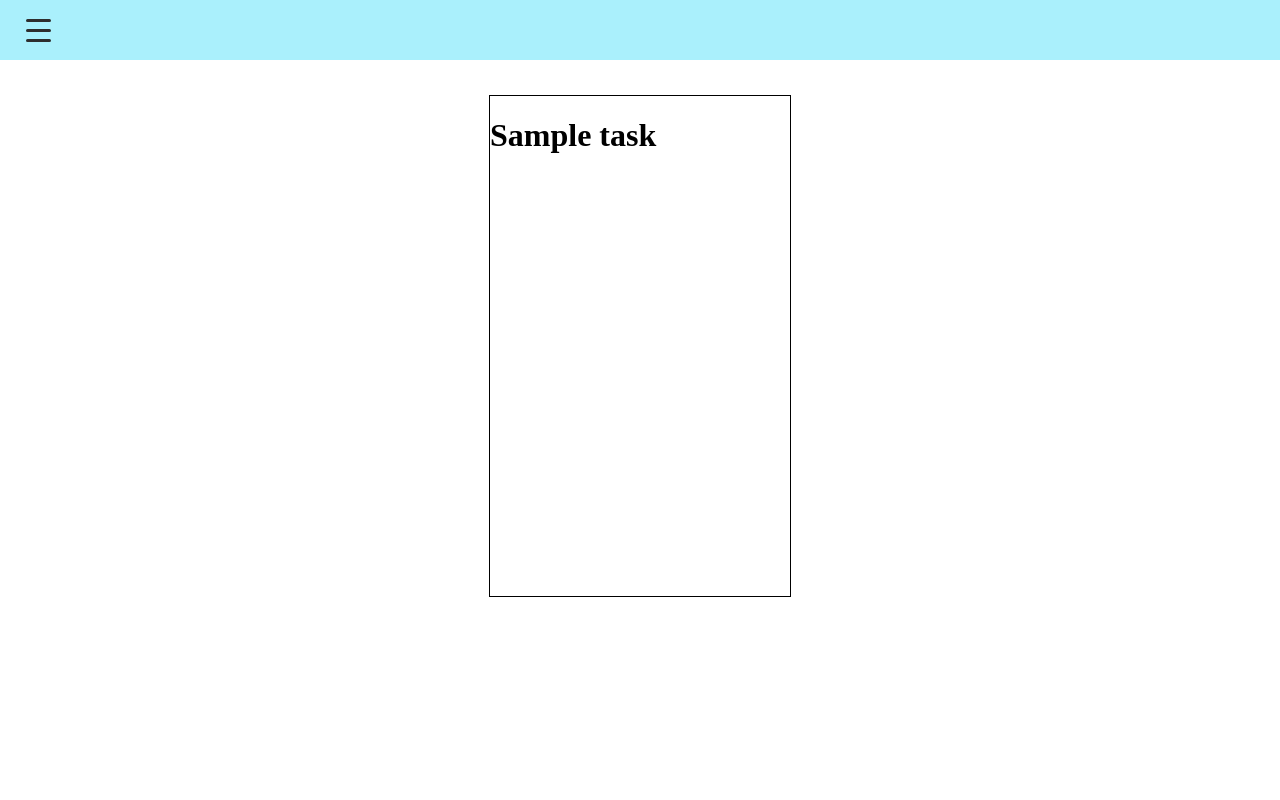
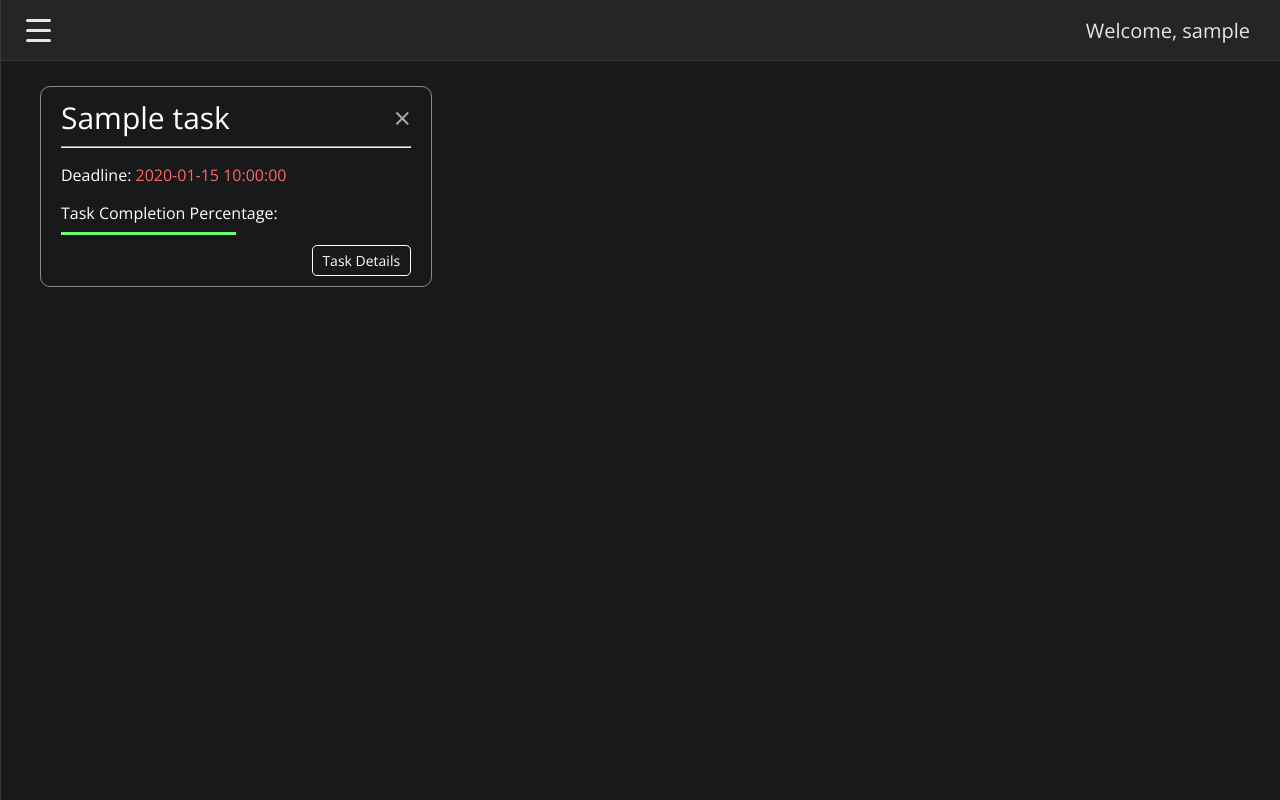
Before and after one commit to shearertzach/Intensive-1.1, a Flask app: page /tasks in a window 1280 px wide. Run offline with Flask 2, Linux system fonts and the light colour scheme; the visitor is signed in with stand-in values (Sample User, id 1); a database or web service that is not in the repository returns one stand-in record (values such as "Sample title"); some libraries are stand-ins or nearby versions.

Commit message:
Another commit

```diff
--- a/app.py
+++ b/app.py
@@ -1,6 +1,8 @@
 from flask import Flask, request, redirect, render_template, url_for, session
 from flask_pymongo import PyMongo
 from bson.objectid import ObjectId
+from datetime import datetime
+import time
 import bcrypt
 import random
 import os
@@ -13,6 +15,14 @@
 
 app.config["MONGO_URI"] = "mongodb://localhost:27017/taskDatabase"
 mongo = PyMongo(app)
+
+###########################################################
+# GLOBAL VARIABLES
+############################################################
+
+current_time = datetime.now()
+
+print(current_time)
 
 ############################################################
 # ROUTES
@@ -32,11 +42,18 @@
 @app.route('/tasks')
 def tasks():
 
-    users_tasks = mongo.db.tasks.find({ 'created_by': session['username'] })
+    if 'username' in session:
+        current_user = session['username']
+        users_tasks = mongo.db.tasks.find({ 'created_by': session['username'] })
+        context = {
+            'users_tasks': users_tasks,
+            'current_user': current_user,
+            'current_time': current_time.timestamp()
+        }
 
+        return render_template('tasks.html', **context)
 
-
-    return render_template('tasks.html', users_tasks=users_tasks)
+    return render_template('login.html')
 
 
 @app.route('/create_task', methods=['POST', "GET"])
@@ -50,14 +67,18 @@
             title = request.form['title']
             description = request.form['description']
             category = request.form['category']
-            deadline = request.form['deadline']
+            deadline = datetime.strptime(request.form['deadline'], '%Y-%m-%d')
+
 
             tasks.insert_one({
                 'created_by': current_user,
                 'title': title,
                 'description': description,
                 'category': category,
-                'deadline': deadline,
+                'deadline': deadline.strftime('%B %d, %Y'),
+                'deadline_unix': deadline.timestamp(),
+                'date_created': current_time.strftime('%B %d, %Y'),
+                'date_created_unix': int(current_time.timestamp()),
             })
 
             return redirect(url_for('tasks'))
@@ -66,10 +87,34 @@
 
     return render_template('login.html')
 
+
+
+@app.route('/delete_task/<task_id>')
+def delete_task(task_id):
+
+    mongo.db.tasks.delete_one({ '_id': ObjectId(task_id)})
+
+    return redirect(url_for('tasks'))
+
+
+
+
+@app.route('/task_details/<task_id>')
+def task_details(task_id):
+
+    task = mongo.db.tasks.find_one({ '_id': ObjectId(task_id)})
+
+    return render_template('task_details.html', task=task)
+
+
+
+
+
 @app.route('/account')
 def account():
+    current_user = session['username']
 
-    return render_template('account.html')
+    return render_template('account.html', current_user=current_user)
 
 
 ############################################################
@@ -101,10 +146,8 @@
         existing_user = users.find_one({'name': request.form['username']})
 
         if existing_user is None:
-            hashpass = bcrypt.hashpw(
-                request.form['pass'].encode('utf-8'), bcrypt.gensalt())
-            users.insert(
-                {'name': request.form['username'], 'password': hashpass})
+            hashpass = bcrypt.hashpw(request.form['pass'].encode('utf-8'), bcrypt.gensalt())
+            users.insert({'name': request.form['username'], 'password': hashpass})
             session['username'] = request.form['username']
             return redirect(url_for('homepage'))
 
@@ -113,8 +156,8 @@
     return render_template('register.html')
 
 
-@app.route('/sign_out')
-def sign_out():
+@app.route('/logout')
+def logout():
 
     session.pop('username')
 
--- a/static/style.css
+++ b/static/style.css
@@ -1,3 +1,7 @@
+html {
+    background-color: rgb(24,25,26);
+}
+
 body {
     margin: 0;
 }
@@ -7,15 +11,17 @@
     font-family: 'Open Sans';
     width: 100%;
     height: 60px;
-    background-color: #aaf0fc;
+    background-color: rgb(36,37,38);
     display: flex;
     align-items: center;
     justify-content: space-between;
+    border-bottom: 1px solid rgb(54,55,56);
 }
 
 #topNav p {
     font-size: 20px;
     margin-right: 30px;
+    color: rgb(230, 230, 230);
 }
 
 .menuButton {
@@ -27,18 +33,17 @@
 
 .menuButton:hover {
     cursor: pointer;
-    background-color: rgba(255, 255, 255, 0.658);
+    background-color: rgba(65, 65, 65, 0.658);
     border-radius: 10px;
 }
 
 .menuButton div {
     width: 25px;
     height: 3px;
-    background-color: rgb(46, 46, 46);
+    background-color: rgb(230, 230, 230);
     margin: 7px auto;
     border-radius: 3px;
 }
-
 
 
 
@@ -51,7 +56,8 @@
     z-index: 1;
     top: 0;
     left: 0;
-    background-color: rgb(231, 231, 231);
+    background-color: rgb(36,37,38);
+    border-right: 1px solid rgb(54,55,56);
     overflow-x: hidden;
     transition: 0.5s;
 
@@ -64,13 +70,14 @@
     padding: 15px 8px 15px 40px;
     text-decoration: none;
     font-size: 25px;
-    color: #a0a0a0;
+    color: #7e7e7e;
     display: block;
     transition: 0.3s;
 }
 
 #sideNav a:hover {
-    color: #000000;
+    color: #ffffff;
+    margin: 10px 0;
 }
 
 #sideNav .closebtn {
@@ -83,8 +90,8 @@
 }
 
 
-
 .authForm {
+    color: white;
     font-family: 'Open Sans';
     font-size: 20px;
     width: 100%;
@@ -133,11 +140,8 @@
 }
 
 
-
-
-
-
 .createTask {
+    color: white;
     display: flex;
     width: 90%;
     justify-content: space-between;
@@ -217,12 +221,93 @@
 .allTasks {
     display: flex;
     flex-wrap: wrap;
-    justify-content: center;
+    justify-content: flex-start;
+    margin-top: 25px;
 }
 
-.allTasks div {
-    border: 1px solid;
-    margin: 35px;
-    height: 500px;
-    width: 300px;
+.taskCard {
+    font-family: 'Open Sans';
+    border: 1px solid rgb(138, 138, 138);
+    border-radius: 10px ;
+    padding: 10px 20px;
+    width: 350px;
+    margin: 0 40px;
+    color: white;
 }
+
+.taskCardTitle {
+    margin-top: 0px;
+    margin-bottom: 6px;
+    font-size: 30px;
+}
+
+.taskCardDescription {
+    display: flex;
+    padding-right: 3px;
+
+    height: 150px;
+    overflow-x: hidden;
+}
+
+.taskCardDescription::-webkit-scrollbar {
+    width: 6px;
+}
+
+.taskCardDescription::-webkit-scrollbar-track {
+
+    border-radius: 10px;
+}
+
+.taskCardDescription::-webkit-scrollbar-thumb {
+    border-radius: 10px;
+    background-color: rgb(209, 209, 209);
+}
+
+.taskCompletionBar {
+    height: 3px;
+    background-color: rgb(112, 250, 112);
+    transition: all 0.5s;
+}
+
+.viewTaskButton {
+    font-family: 'Open Sans';
+    float: right;
+    background-color: rgb(24,25,26);
+    border: 1px solid rgb(255, 255, 255);
+    border-radius: 5px;
+    width: 25%;
+    outline: none;
+    padding: 5px;
+    transition: all 0.5s;
+    cursor: pointer;
+    text-align: center;
+    color: white;
+    text-decoration: none;
+    font-size: 14px;
+    margin-top: 10px;
+}
+
+.viewTaskButton:hover {
+    width: 30%;
+    background-color:rgb(255, 255, 255);
+    border: 1px solid rgb(255, 255, 255);
+    color: black;
+}
+
+.taskCardDeleteButton {
+    position: relative;
+    float: right;
+    top: 0px;
+    font-size: 36px;
+    margin-left: 50px;
+    padding: 0px;
+    text-decoration: none;
+    font-size: 30px;
+    color: rgb(170, 170, 170);
+    display: block;
+    transition: 0.3s;
+}
+
+.taskCardDeleteButton:hover {
+    color: rgb(14, 13, 13);
+}
--- a/templates/create_task.html
+++ b/templates/create_task.html
@@ -2,7 +2,7 @@
 {% block content %}
 
 <main>
-    <form action="{{ url_for('create_task') }}" method="POST"></form>
+    <form action="{{ url_for('create_task') }}" method="POST">
         <div class="createTask">
             <div style="justify-content: center; align-items: center; border: 1px solid black;">
                 <!-- <h2 style="margin: 0 auto; margin-top: 25px;">Subtasks</h2>
--- a/templates/register.html
+++ b/templates/register.html
@@ -15,7 +15,7 @@
             <input type="password" name="pass" placeholder="Password">
 
             <button type="submit">Register</button>
-            <a style="text-align: center; margin-top: 10px; font-size: 15px;" href="/sign_in">Already have an account? Sign in here.</a>
+            <a style="text-align: center; margin-top: 10px; font-size: 15px;" href="/login">Already have an account? Sign in here.</a>
         </form>
     </div>
 </div>
--- a/templates/tasks.html
+++ b/templates/tasks.html
@@ -4,8 +4,18 @@
 <main>
     <div class="allTasks">
         {% for task in users_tasks %}
-            <div>
-                <h1>{{ task['title'] }}</h1>
+            <div class="taskCard">
+                <a href="/delete_task/{{ task['_id']}}" class="taskCardDeleteButton" onclick="">&times;</a>
+                <p class="taskCardTitle">{{ task['title'] }}</p>
+                <hr>
+                {% if current_time < task['deadline_unix'] %}
+                <p>Deadline: <span style="color: rgb(112, 250, 112);">{{ task['deadline']}}</span></p>
+                {% else %}
+                <p>Deadline: <span style="color: rgb(255, 101, 101);">{{ task['deadline']}}</span></p>
+                {% endif %}
+                <p style='margin-bottom: 8px'>Task Completion Percentage:</p>
+                <div class="taskCompletionBar" style="width: 50%;"></div>
+                <a class="viewTaskButton" href="/task_details/{{ task['_id'] }}">Task Details</a>
             </div>
         {% endfor %}
     </div>
```
Also changed, not shown: requirements.txt (+46 -0 lines), templates/task_details.html (added, +9 -0 lines).
